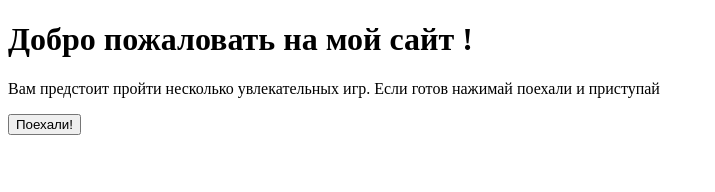
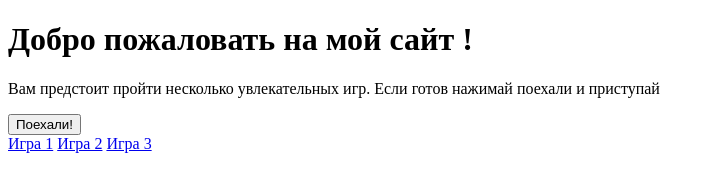
Before and after one commit to ivser19/tatli, a plain HTML site: page Homework1/index.html in a window 1280 px wide. Shown: the whole page, without its empty margins (0-715 px from the left). Drawn offline with Linux system fonts and the light colour scheme.

Commit message:
added div "menu"

```diff
--- a/Homework1/index.html
+++ b/Homework1/index.html
@@ -13,5 +13,11 @@
         <button class="header__button">Поехали!</button>
     </div>
 
+    <div class="menu">
+        <a href="#">Игра 1</a>
+        <a href="#">Игра 2</a>
+        <a href="#">Игра 3</a>
+    </div>
+
 </body>
 </html>
```
